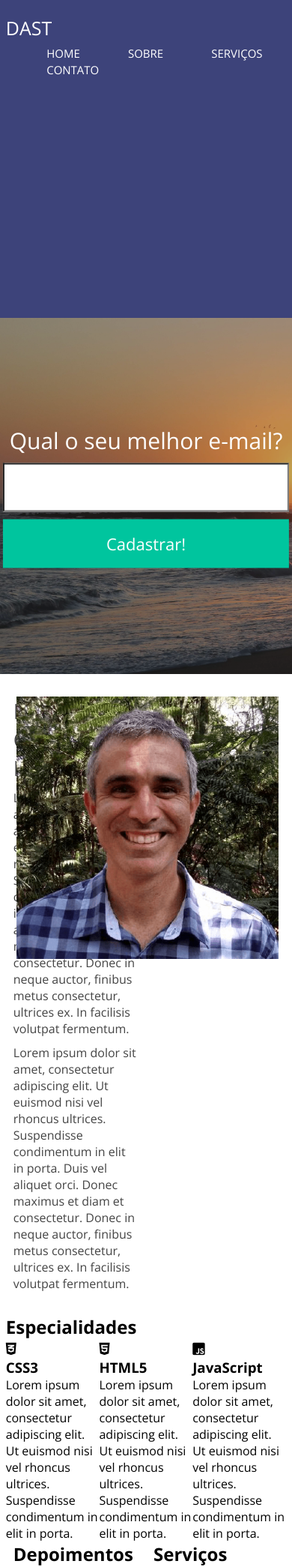
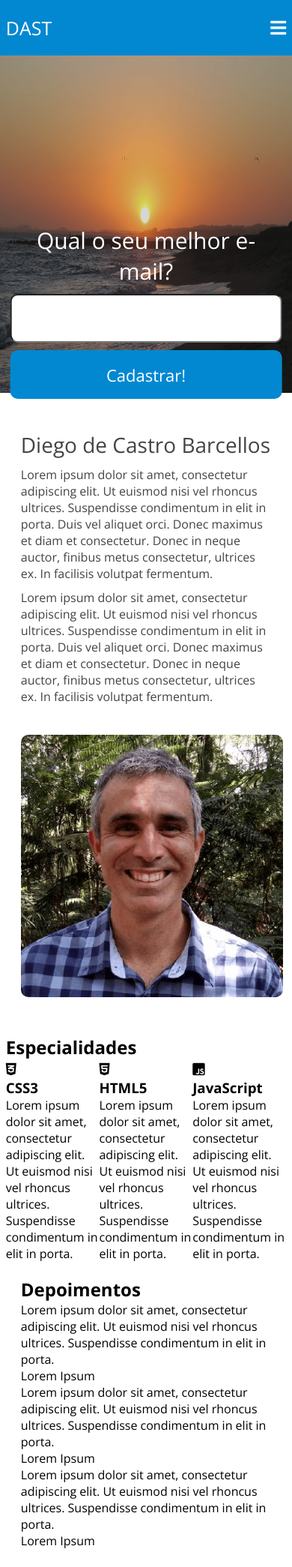
Before and after one commit to diegocb81/projeto_site_dinamico, a PHP site: page / in a window 390 px wide. Shown: the top 2090 px of the page at 75% size. Run offline with PHP 8.4, Linux system fonts and the light colour scheme.

Commit message:
Ajustando imagens e aplicando responsivo

```diff
--- a/css/style.css
+++ b/css/style.css
@@ -32,8 +32,6 @@ img{
 
 .right{
     float: right;
-    width: 350px;
-    height: 350px;
 }
 
 .clear{
@@ -43,7 +41,7 @@ img{
 /*Estilização do Site*/
 
 header{
-    background: #3d437a;
+    background: #0288d1;
     padding: 20px 0;
 }
 
@@ -79,9 +77,9 @@ nav.desktop a{
 
 section.banner-principal{
     width: 100%;
-    height: 475px;
+    height: 450px;
     background-image: url('../img/tania-malrechauffe-9UsBCCGEbv0-unsplash.jpg');
-    background-size: cover;
+    background-size:100% 100%;
     position: relative;
 }
 
@@ -91,7 +89,7 @@ section.banner-principal{
     top: 0;
     width: 100%;
     height: 100%;
-    background-color: rgba(51,51,51,0.3);
+    background-color: rgba(51,51,51,0.2);
     z-index: 1;
 }
 
@@ -103,7 +101,7 @@ section.banner-principal form{
     transform: translate(-50%,-50%);
     -ms-transform: translate(-50%,-50%);
     max-width: 600px;
-    width: 98%;
+    width: 93%;
 }
 
 section.banner-principal form h2{
@@ -121,17 +119,23 @@ section.banner-principal form input[type=email]{
     font-size: 22px;
     padding-left: 10px;
     margin-top: 10px;
+    border-radius: 10px;
 }
 
 section.banner-principal form input[type=submit]{
     width: 100%;
     height: 65px;
-    background: #00c59e;
+    background: #0288d1;
     color: white;
     cursor: pointer;
     font-size: 22px;
     margin-top: 10px;
     border: 0;
+    border-radius: 10px;
+}
+
+form{
+    margin-top: 117px;
 }
 
 section.descricao-autor{
@@ -149,3 +153,39 @@ section.descricao-autor p{
     color: #444;
     margin-top: 10px;
 }
+
+img{
+    width: 350px;
+    height: 350px;
+    border-radius: 10px;
+}
+
+@media screen and (max-width: 700px){
+    nav.desktop{
+        display: none;
+    }
+    nav.mobile{
+        display: block;
+    }
+    .botao-menu-mobile{
+        font-size: 24px;
+        cursor: pointer;
+        color: white;
+    }
+    nav.mobile ul{
+        display: none;
+    }
+}
+
+@media screen and (max-width: 768px){
+    img{
+        display: block;
+        margin:0 auto;
+        max-width: 500px;
+        float: none !important;
+    }
+    .w50{
+        width: 100%;
+        padding: 20px;
+    }
+}
--- a/index.php
+++ b/index.php
@@ -27,6 +27,9 @@
                 </ul>
             </nav><!--desktop-->
             <nav class="mobile right">
+                <div class="botao-menu-mobile">
+                    <i class="fas fa-bars"></i>
+                </div><!--botao-menu-mobile-->
                 <ul>
                     <li><a href="">Home</a></li>
                     <li><a href="">Sobre</a></li>
```
